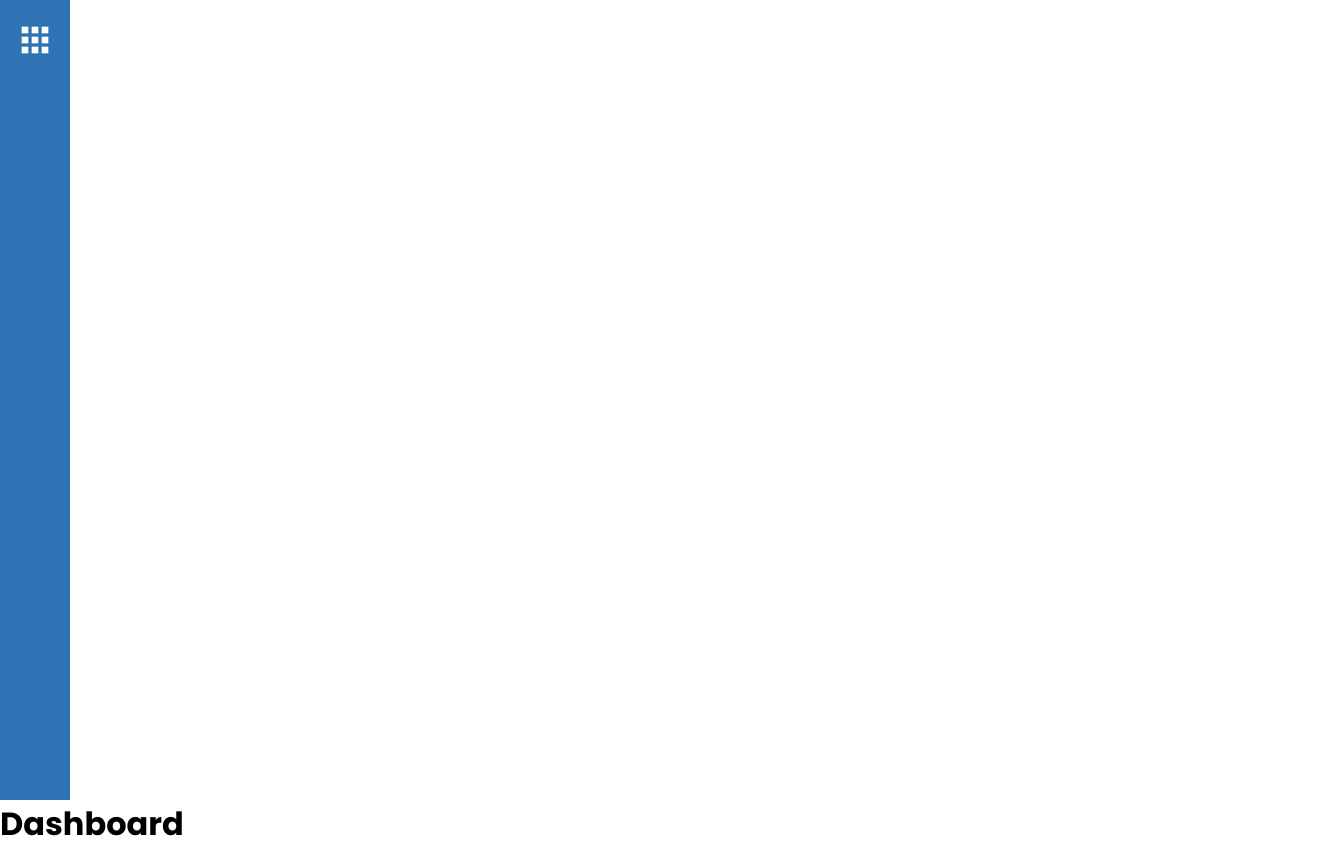
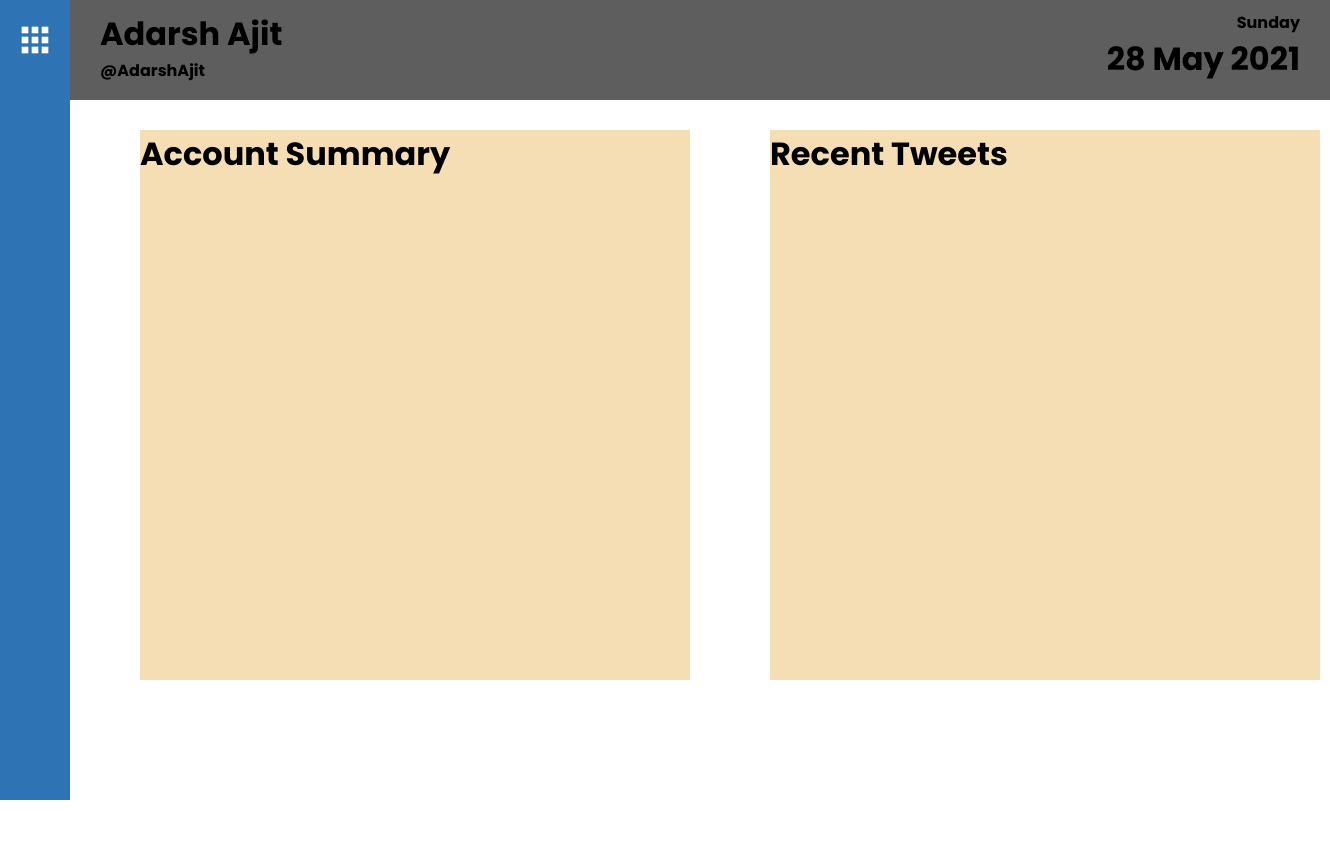
Before and after one commit to adarshajit/Depression-Recognizer-for-Twitter, a React (Create React App) app in the folder frontend/: page /user in a window 1280 px wide. Shown: the whole page, 1330 px wide, since content can reach past the window. After the commit the page ends 800 px from the top, so only its background shows below. Built offline with nearby package versions, Linux system fonts and the light colour scheme.

Commit message:
basic layout of dashboard done 📍

```diff
--- a/frontend/src/pages/Dashboard/dashboardElements.js
+++ b/frontend/src/pages/Dashboard/dashboardElements.js
@@ -0,0 +1,55 @@
+import styled from "styled-components";
+
+export const MainContainer = styled.div`
+  display: flex;
+  flex-direction: row;
+
+  @media screen and (max-width: 768px) {
+    flex-direction: column;
+  }
+`;
+
+export const Container = styled.div`
+  display: flex;
+  flex-direction: column;
+  width: 100%;
+`;
+
+export const TopWrapper = styled.div`
+  height: 100px;
+  background-color: #5e5e5e;
+  display: grid;
+  grid-template-columns: 1fr 1fr;
+`;
+
+export const TwitterHandle = styled.div`
+  display: flex;
+  flex-direction: column;
+  align-items: flex-start;
+  margin: 10px 0 0 30px;
+`;
+
+export const DateWrapper = styled.div`
+  display: flex;
+  flex-direction: column;
+  align-items: flex-end;
+  margin: 10px 30px 0 0;
+`;
+
+export const MainWrapper = styled.div`
+  display: grid;
+  grid-template-columns: 1fr 1fr;
+
+  @media screen and (max-width: 768px) {
+    grid-template-columns: 1fr;
+  }
+`;
+
+export const AccountInfo = styled.div`
+  display: flex;
+  flex-direction: column;
+  width: 550px;
+  height: 550px;
+  margin: 30px 10px 0 70px;
+  background-color: wheat;
+`;
--- a/frontend/src/pages/Dashboard/index.js
+++ b/frontend/src/pages/Dashboard/index.js
@@ -1,11 +1,43 @@
 import React from "react";
+import {
+  MainContainer,
+  Container,
+  TopWrapper,
+  TwitterHandle,
+  DateWrapper,
+  MainWrapper,
+  AccountInfo,
+} from "./dashboardElements";
 
 import Sidebar from "../../components/Sidebar";
 const Dashboard = () => {
   return (
     <>
-      <Sidebar />
-      <h1>Dashboard</h1>
+      <MainContainer>
+        <Sidebar />
+        <Container>
+          <TopWrapper>
+            <TwitterHandle>
+              <h1>Adarsh Ajit</h1>
+              <h4>@AdarshAjit</h4>
+            </TwitterHandle>
+
+            <DateWrapper>
+              <h4>Sunday</h4>
+              <h1>28 May 2021</h1>
+            </DateWrapper>
+          </TopWrapper>
+
+          <MainWrapper>
+            <AccountInfo>
+              <h1>Account Summary</h1>
+            </AccountInfo>
+            <AccountInfo>
+              <h1>Recent Tweets</h1>
+            </AccountInfo>
+          </MainWrapper>
+        </Container>
+      </MainContainer>
     </>
   );
 };
--- a/frontend/src/pages/Home/homeElements.js
+++ b/frontend/src/pages/Home/homeElements.js
@@ -1,30 +1,42 @@
 import styled from "styled-components";
 import { AiOutlineUser as User } from "react-icons/ai";
 import { FaSortAlphaDown as Keywords } from "react-icons/fa";
+import { RiQuillPenFill as Quill } from "react-icons/ri";
 import { Link } from "react-router-dom";
 
 export const HomeWrapper = styled.div`
-  margin-top: 120px;
-
-  @media screen and (max-width: 768px) {
-    margin-top: 150px;
-  }
+  height: 100%;
+  background-image: linear-gradient(
+    179.4deg,
+    #fff 0.5%,
+    rgb(217, 244, 255) 100%
+  );
 `;
 
 export const HomeContainer = styled.div`
+  height: 100vh;
   display: flex;
   flex-direction: column;
+
+  @media screen and (max-width: 768px) {
+    height: 800px;
+  }
 `;
 export const H1 = styled.h1`
   align-self: center;
-
-  font-size: 55px;
+  margin-top: 120px;
+  font-size: 50px;
   font-weight: 700;
   font-size: 72px;
   color: #1da1f2;
 
   @media screen and (max-width: 768px) {
-    font-size: 30px;
+    font-size: 34px;
+    text-align: center;
+  }
+
+  @media screen and (max-width: 300px) {
+    font-size: 24px;
     text-align: center;
   }
 `;
@@ -38,6 +50,7 @@ export const P = styled.p`
 
   @media screen and (max-width: 768px) {
     font-size: 18px;
+    margin: 5px 5px 50px 5px;
   }
 `;
 
@@ -56,7 +69,7 @@ export const Box = styled.div`
   height: 270px;
   background-color: #fff;
   border-radius: 10px;
-  box-shadow: 0 8px 10px rgba(0, 0, 0, 0.2);
+  box-shadow: 0 8px 10px rgba(0, 0, 0, 0.1);
 
   &:hover {
     cursor: pointer;
@@ -103,6 +116,17 @@ export const KeyIcon = styled(Keywords)`
   }
 `;
 
+export const QuillIcon = styled(Quill)`
+  margin: 60px 0 40px 0;
+  align-self: center;
+  font-size: 70px;
+  fill: #1da1f2;
+
+  @media screen and (max-width: 768px) {
+    margin: 30px 10px 0 40px;
+    font-size: 50px;
+  }
+`;
 export const Text = styled.p`
   font-size: 24px;
   font-weight: 600;
--- a/frontend/src/pages/Home/index.js
+++ b/frontend/src/pages/Home/index.js
@@ -12,6 +12,7 @@ import {
   UserIcon,
   LinkB,
   KeyIcon,
+  QuillIcon,
 } from "./homeElements";
 
 const Home = () => {
@@ -32,7 +33,7 @@ const Home = () => {
             </LinkB>
             <Box>
               <BoxItems>
-                <UserIcon />
+                <QuillIcon />
                 <Text>Tweet</Text>
               </BoxItems>
             </Box>
```
